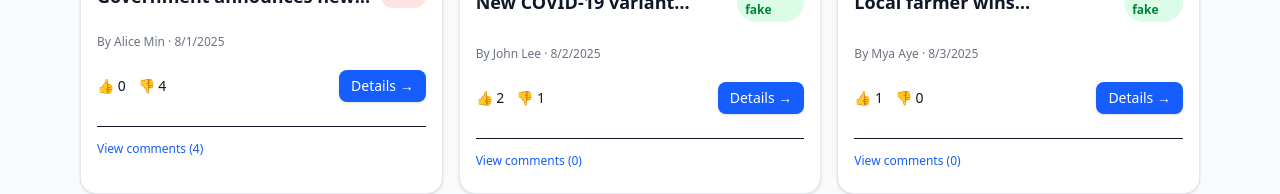
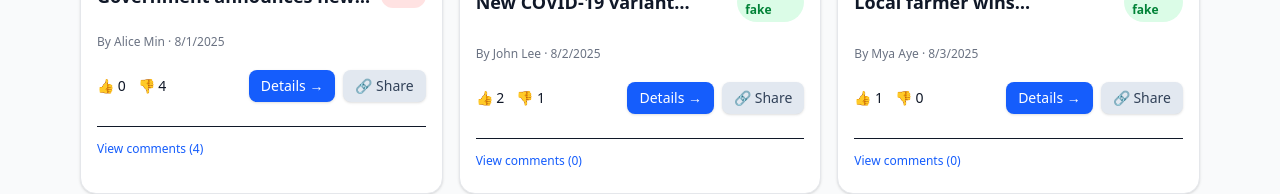
Before and after one commit to chartchai-class/project-01-the-anti-fake-news-system-triple-guu, a Vue app in the folder component-midterm-project/: page / in a window 1280 px wide. Shown: the part 570-764 px from the top of the page. Built offline with nearby package versions, Linux system fonts and the light colour scheme; data requests are answered from the project's data file.

Commit message:
Share feature is added

```diff
--- a/component-midterm-project/src/components/NewsCard.vue
+++ b/component-midterm-project/src/components/NewsCard.vue
@@ -6,6 +6,7 @@
       loading="lazy"
       class="h-44 w-full object-cover"
     />
+
     <div class="p-4 flex flex-col gap-3">
       <div class="flex items-center justify-between">
         <h3 :id="`title-${item.id}`" class="text-lg font-semibold line-clamp-1">
@@ -19,7 +20,7 @@
             'px-2 py-1 text-xs font-semibold rounded-full bg-yellow-100 text-yellow-700': status === 'neutral'
           }"
         >
-          {{ status === "fake" ? "Fake" : status === "non-fake" ? "Non-fake" : "Neutral" }}
+          {{ status === 'fake' ? 'Fake' : status === 'non-fake' ? 'Non-fake' : 'Neutral' }}
         </span>
       </div>
 
@@ -38,6 +39,8 @@
             👎 {{ votes.down }}
           </button>
         </div>
+
+        <div class="flex items-center gap-2">
           <RouterLink
             :to="`/news/${item.id}`"
             class="inline-flex items-center gap-1 px-3 py-1.5 rounded-lg
@@ -48,6 +51,16 @@
             Details →
           </RouterLink>
 
+          <!-- 🔗 Share Button -->
+          <button
+            @click.stop="shareNews"
+            class="inline-flex items-center gap-1 px-3 py-1.5 rounded-lg
+                   bg-slate-200 text-slate-700 text-sm font-medium shadow-sm
+                   hover:bg-slate-300 dark:bg-slate-700 dark:text-slate-200 dark:hover:bg-slate-600 transition"
+          >
+            🔗 Share
+          </button>
+        </div>
       </div>
 
       <div class="mt-3 border-t pt-2">
@@ -55,7 +68,7 @@
           @click="toggleComments"
           class="text-xs text-blue-600 hover:underline mb-2"
         >
-          {{ showComments ? "Hide comments" : "View comments (" + comments.length + ")" }}
+          {{ showComments ? 'Hide comments' : 'View comments (' + comments.length + ')' }}
         </button>
 
         <div v-if="showComments">
@@ -69,17 +82,12 @@
           </form>
 
           <ul v-if="comments.length" class="space-y-2 max-h-40 overflow-y-auto">
-  <li
-    v-for="c in comments"
-    :key="c.id"
-    class="comment-card"
-  >
+            <li v-for="c in comments" :key="c.id" class="comment-card">
               <div v-if="editingId === c.id">
                 <textarea v-model="editText" rows="2" class="w-full border rounded p-1"></textarea>
                 <div class="flex gap-2 mt-1 text-xs">
                   <button class="comment-save" @click="saveEdit(c.id)">Save</button>
                   <button class="comment-cancel" @click="cancelEdit">Cancel</button>
-
                 </div>
               </div>
 
@@ -100,7 +108,6 @@
             </li>
           </ul>
 
-
           <p v-else class="text-xs text-gray-500">No comments yet.</p>
         </div>
       </div>
@@ -109,9 +116,9 @@
 </template>
 
 <script setup lang="ts">
-import { RouterLink } from "vue-router";
-import { useNewsStore } from "@/stores/newsStore";
-import { computed, ref } from "vue";
+import { RouterLink } from 'vue-router';
+import { useNewsStore } from '@/stores/newsStore';
+import { computed, ref } from 'vue';
 
 const props = defineProps<{ item: any }>();
 const newsStore = useNewsStore();
@@ -123,7 +130,7 @@ async function vote(dir: 1 | -1) {
   await newsStore.vote(props.item.id, dir);
 }
 
-const newComment = ref("");
+const newComment = ref('');
 const comments = computed(() => newsStore.commentsFor(props.item.id));
 const showComments = ref(false);
 
@@ -134,13 +141,13 @@ function toggleComments() {
 async function addNewComment() {
   if (newComment.value.trim()) {
     await newsStore.addComment(props.item.id, newComment.value.trim());
-    newComment.value = "";
+    newComment.value = '';
     showComments.value = true;
   }
 }
 
 const editingId = ref<number | null>(null);
-const editText = ref("");
+const editText = ref('');
 
 function startEdit(c: any) {
   editingId.value = c.id;
@@ -148,7 +155,7 @@ function startEdit(c: any) {
 }
 function cancelEdit() {
   editingId.value = null;
-  editText.value = "";
+  editText.value = '';
 }
 async function saveEdit(commentId: number) {
   if (editText.value.trim()) {
@@ -159,4 +166,20 @@ async function saveEdit(commentId: number) {
 async function deleteComment(commentId: number) {
   await newsStore.deleteComment(props.item.id, commentId);
 }
+
+// ✅ Share logic
+function shareNews() {
+  const shareData = {
+    title: props.item.topic,
+    text: `Check out this article: ${props.item.topic}`,
+    url: window.location.origin + `/news/${props.item.id}`,
+  };
+
+  if (navigator.share) {
+    navigator.share(shareData).catch(() => {});
+  } else {
+    navigator.clipboard.writeText(shareData.url);
+    alert('✅ Link copied to clipboard!');
+  }
+}
 </script>
```
Lines whose indentation alone changed are shown as unchanged.
